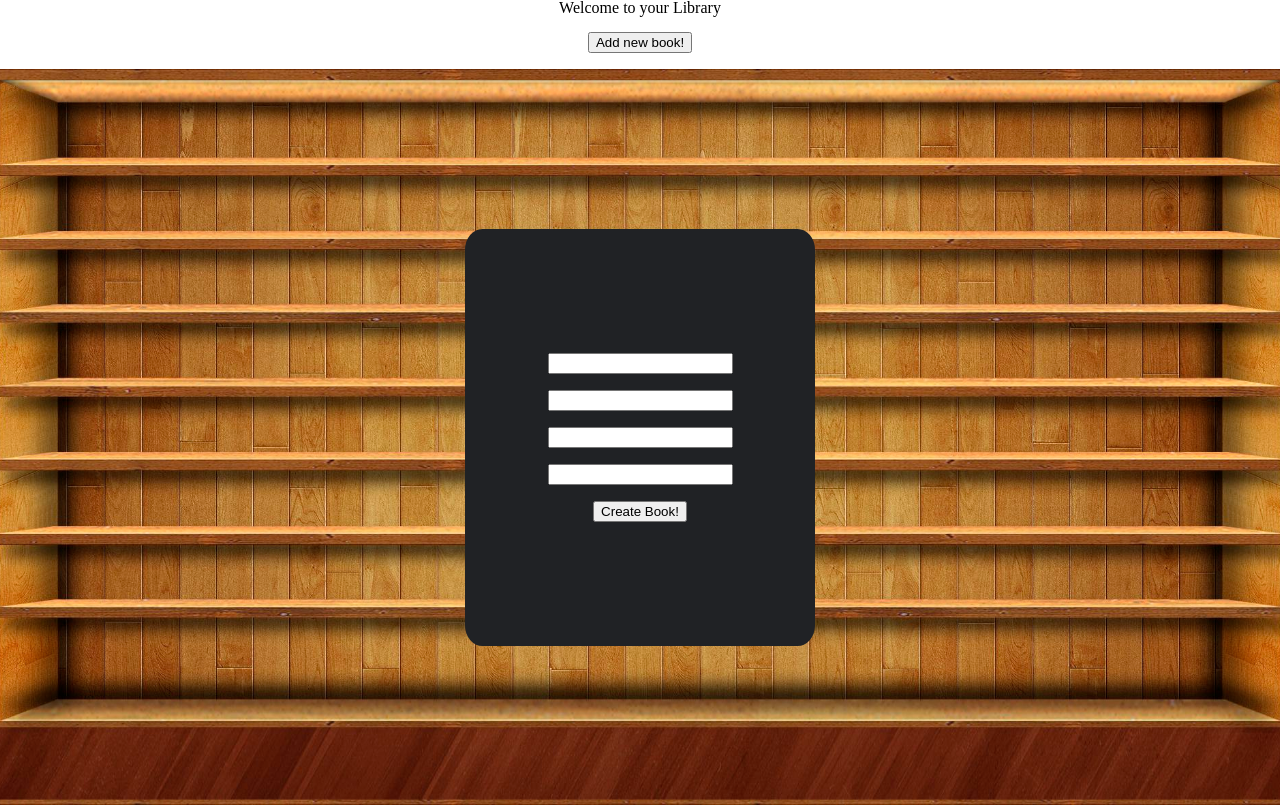
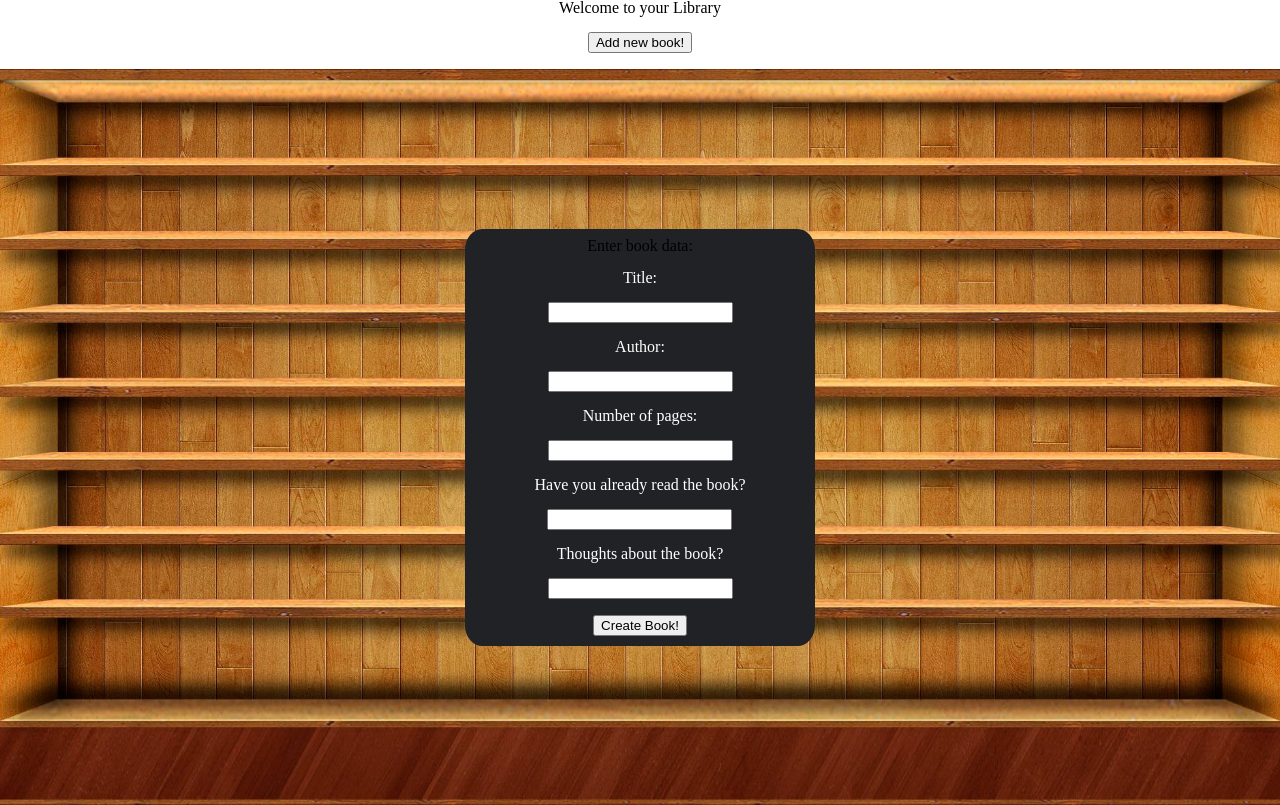
Before and after one commit to Clash2453/Odin-project-Library, a plain HTML site: page pages/index.html in a window 1280 px wide. Drawn offline with Linux system fonts and the light colour scheme.

Commit message:
Add titles for the inputs add additional thoughts input

```diff
--- a/pages/index.html
+++ b/pages/index.html
@@ -12,17 +12,26 @@
         <h1>Welcome to your Library</h1>
         <button onclick="gatherInput()" id="add-button">Add new book!</button>
         <div class="container">
-            <div class="card input">
+            <div class="card">
+                <h2>Enter book data:</h2>
                 <label for="title">
+                    Title:
                     <input type="text">
                 </label>
                 <label for="author">
+                    Author:
                     <input type="text">
                 </label>
                 <label for="pages">
+                    Number of pages:
                     <input type="text">
                 </label>
                 <label for="read">
+                    Have you already read the book?
+                    <input type="text">
+                </label>
+                <label for="notes">
+                    Thoughts about the book?
                     <input type="text">
                 </label>
                 <button onclick="createBook()" >Create Book!</button>
```
